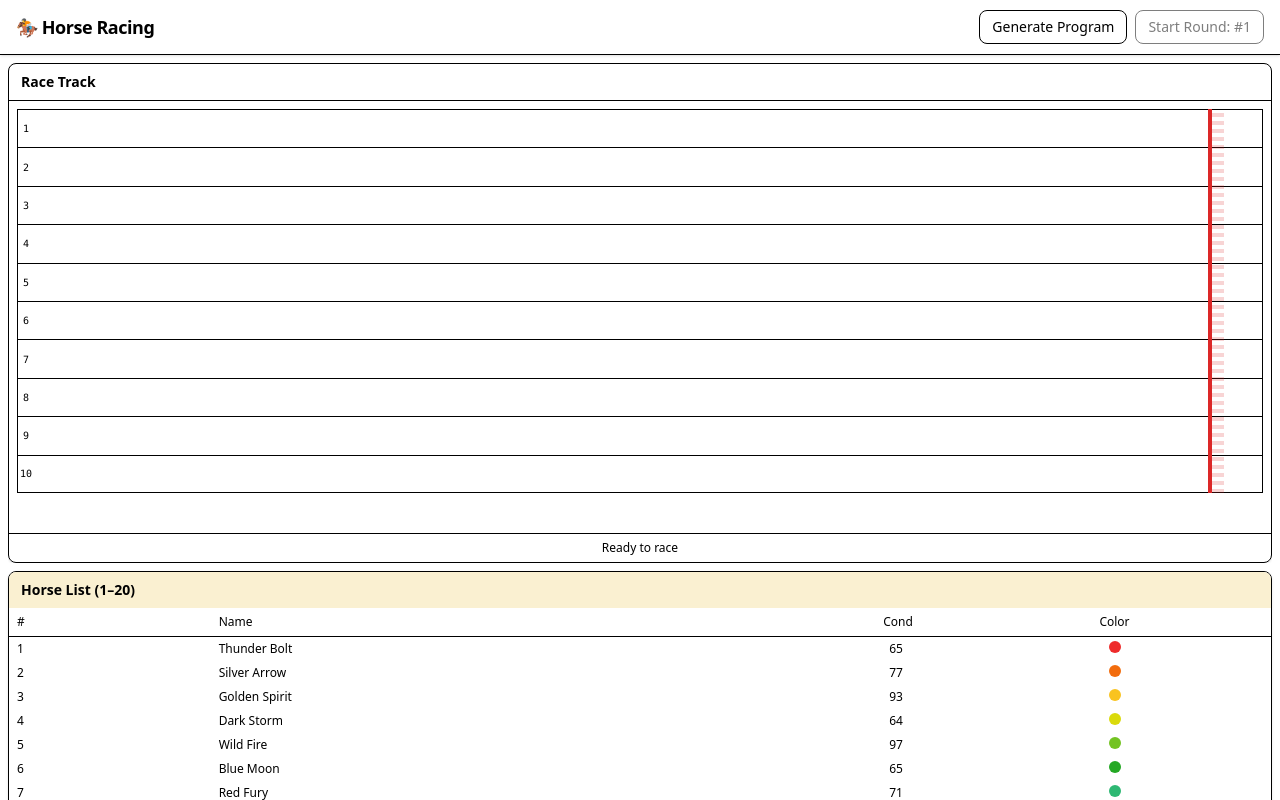
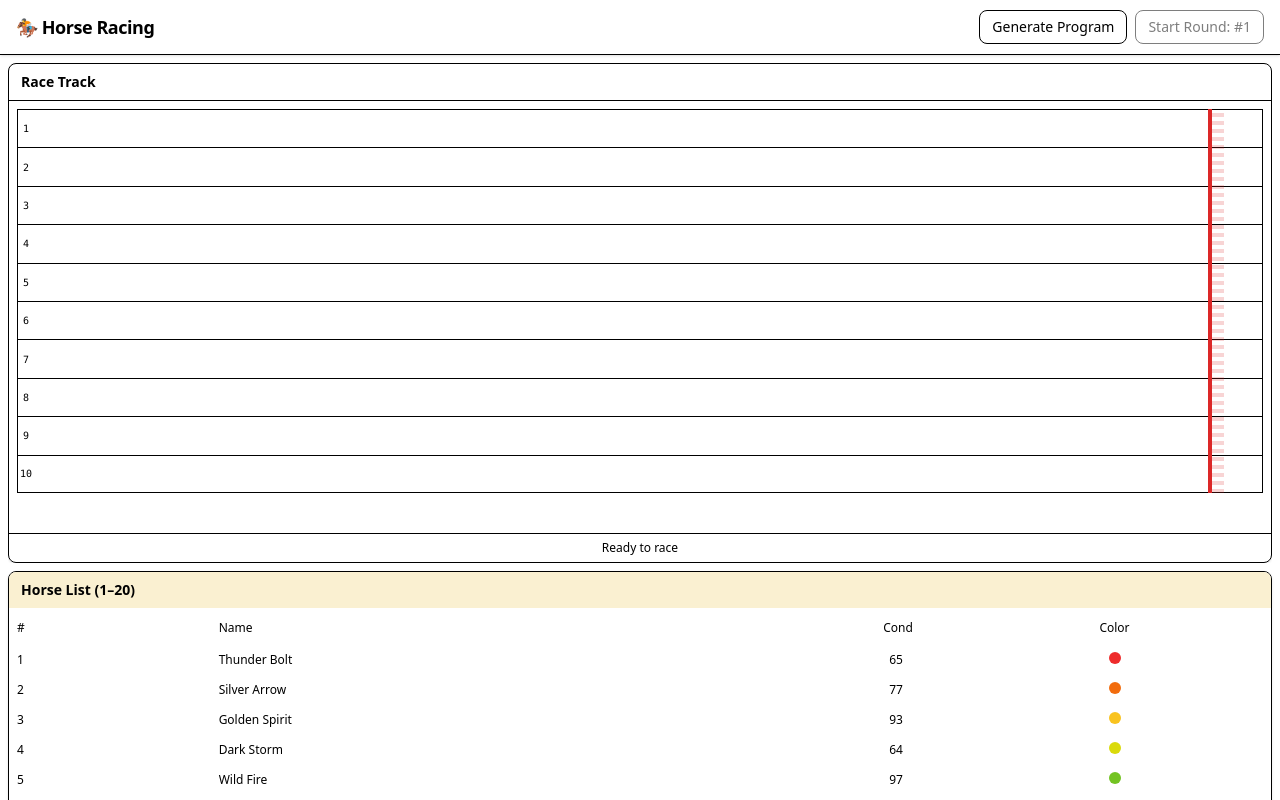
Before and after one commit to Psevdon1m/insider-one-case-study, a Vue app: page / in a window 1280 px wide. Built offline with nearby package versions, Linux system fonts and the light colour scheme.

Commit message:
fixed table rows and borders

```diff
--- a/src/modules/race/components/HorseList.vue
+++ b/src/modules/race/components/HorseList.vue
@@ -45,7 +45,7 @@ watch(
       Horse List (1–20)
     </div>
     <div class="flex-1">
-      <table class="w-full text-xs">
+      <table class="w-full text-xs border-separate [border-spacing:0_6px]">
         <thead>
           <tr class="border-b text-muted-foreground">
             <th class="text-left px-2 py-1.5 font-medium">#</th>
@@ -58,8 +58,9 @@ watch(
           <tr
             v-for="h in horses"
             :key="h.id"
+            class="border-2 border-transparent rounded-2xl"
             :class="{
-              'border-2 border-emerald-600 rounded-2xl':
+              'ring-2 ring-inset ring-emerald-600':
                 raceHorses.findIndex((r) => r.id === h.id) >= 0,
             }"
             data-testid="horse-item"
@@ -76,9 +77,11 @@ watch(
               :class="{ 'text-red-600': res[h.id] }"
               data-testid="horse-condition"
             >
-              <span class="condition-cell">
-                <span class="condition-cell__value">{{ h.condition }}</span>
-                <span class="condition-cell__arrow">
+              <span
+                class="flex items-center justify-center gap-1 w-full min-w-0 mx-auto"
+              >
+                <span class="min-w-0 truncate">{{ h.condition }}</span>
+                <span class="shrink-0 w-5 text-right">
                   <span v-if="res[h.id]" class="text-red-800">&#8595;</span>
                 </span>
               </span>
@@ -95,25 +98,3 @@ watch(
     </div>
   </div>
 </template>
-
-<style scoped>
-.condition-cell {
-  display: flex;
-  align-items: center;
-  justify-content: center;
-  gap: 0.25rem;
-  width: 100%;
-  min-width: 0;
-  margin: 0 auto;
-}
-.condition-cell__value {
-  min-width: 0;
-  overflow: hidden;
-  text-overflow: ellipsis;
-}
-.condition-cell__arrow {
-  flex-shrink: 0;
-  width: 1.25rem;
-  text-align: right;
-}
-</style>
```
